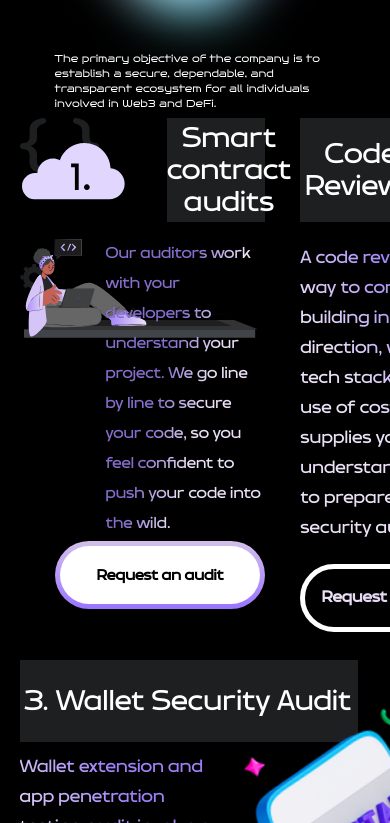
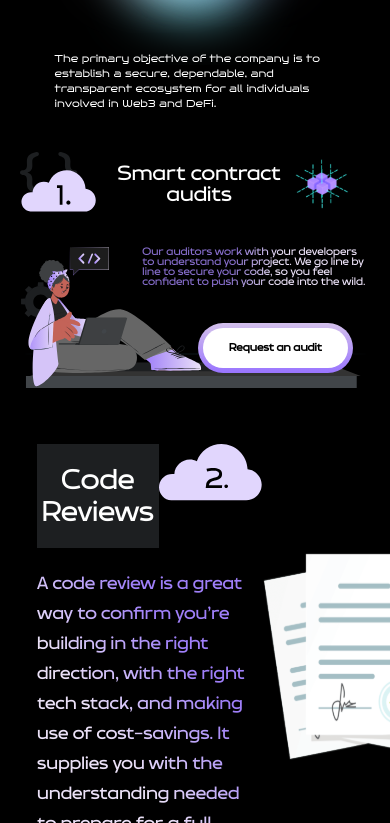
Before and after one commit to P2PAudit/p2pxyz, a React (Create React App) app: page /katana in a window 390 px wide. Shown: the part 3581-4404 px from the top of the page. Built offline with nearby package versions, Linux system fonts and the light colour scheme; no server answers; a small style sheet from the web is missing; a web font is replaced by a local one.

Commit message:
wwd point1 mobile update

```diff
--- a/src/App.css
+++ b/src/App.css
@@ -2705,8 +2705,62 @@ option {
     width: 100%;
   }
 
-
-
+  .wwd2 {
+    display: block;
+  }
+
+  .opointbox {
+    margin-top: 10%;
+    width: 100%;
+  }
+
+  .opoint {
+    margin-left: 5%;
+  }
+
+  .opointtitle {
+    font-size: 21px;
+    line-height: 21px;
+  }
+
+  .opointdesc {
+    font-size: 11px;
+    line-height: 10px;
+
+  }
+
+  .opointbg {
+    padding-bottom: 10%;
+    margin-bottom: 10%;
+  }
+
+  .opointbtn {
+    margin-top: 10%;
+    margin-right: 5%;
+    width: 144.85px;
+    height: 40.8px;
+    font-size: 11px;
+    line-height: 19px;
+  }
+
+  .opoint {
+    width: 100%;
+    background: transparent;
+  }
+
+  .opointicon {
+    margin-left: auto;
+    margin-right: 5%;
+  }
+
+  .imagefill {
+    width: 100%;
+  }
+
+  .point {
+    margin-left: 5%;
+    margin: auto;
+  }
 
 
 
```
